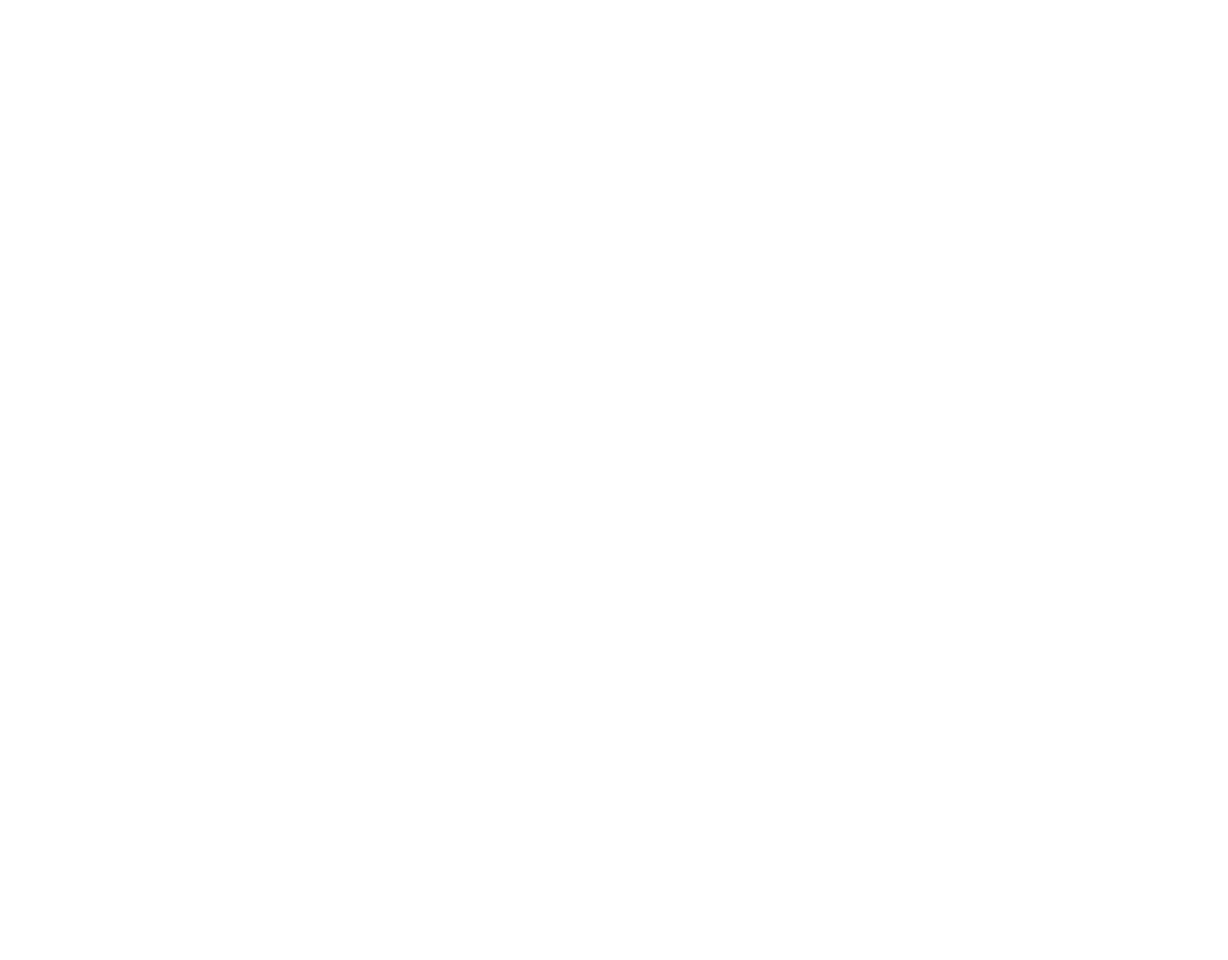
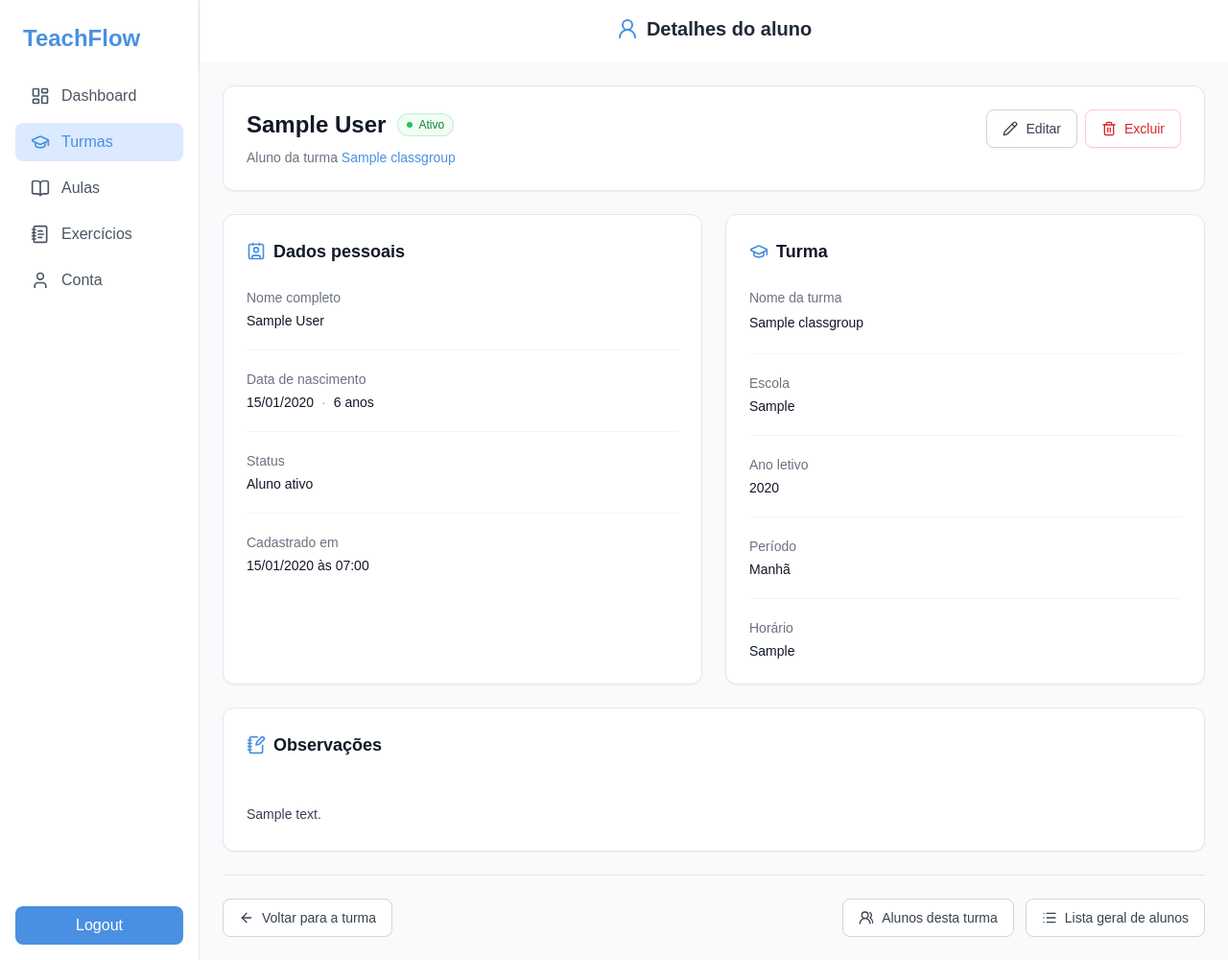
Before and after one commit to RenanDevKF/Projeto-TeachFlow, a Django app: page /class-groups/1/students/1/ in a window 1280 px wide. Before the commit the page is empty. Shown: the whole page at 96% size. Before the commit the page ends 800 px from the top, so only its background shows below. Run offline with Django 5.2, Linux system fonts and the light colour scheme; a user stored in the database is signed in; tables that the repository leaves empty hold one stand-in row (values such as "Sample post").

Commit message:
feat: cria página de detalhes do aluno

```diff
--- a/TeachFlow/Templates/students/student_detail.html
+++ b/TeachFlow/Templates/students/student_detail.html
@@ -0,0 +1,286 @@
+{% extends 'base.html' %}
+
+{% block title %}Detalhes do aluno{% endblock %}
+
+{% block page_title %}
+<span class="inline-flex items-center gap-2">
+    <i data-lucide="user-round" class="h-6 w-6 text-primary"></i>
+    <span>Detalhes do aluno</span>
+</span>
+{% endblock %}
+
+{% block content %}
+<div class="mx-auto max-w-5xl">
+
+    <!-- Cabeçalho do aluno -->
+    <div class="mb-6 rounded-xl border border-gray-200 bg-white p-6 shadow-sm">
+        <div class="flex flex-col gap-5 sm:flex-row sm:items-start sm:justify-between">
+
+            <!-- Identificação -->
+            <div class="min-w-0">
+                <div class="flex flex-wrap items-center gap-3">
+                    <h1 class="text-2xl font-bold text-gray-900">
+                        {{ student.first_name }} {{ student.last_name }}
+                    </h1>
+
+                    {% if student.is_active %}
+                        <span class="inline-flex items-center gap-1.5 rounded-full bg-green-50 px-2.5 py-1 text-xs font-medium text-green-700 ring-1 ring-inset ring-green-600/20">
+                            <span class="h-1.5 w-1.5 rounded-full bg-green-500"></span>
+                            Ativo
+                        </span>
+                    {% else %}
+                        <span class="inline-flex items-center gap-1.5 rounded-full bg-gray-100 px-2.5 py-1 text-xs font-medium text-gray-600 ring-1 ring-inset ring-gray-500/20">
+                            <span class="h-1.5 w-1.5 rounded-full bg-gray-400"></span>
+                            Inativo
+                        </span>
+                    {% endif %}
+                </div>
+
+                <p class="mt-2 text-sm text-gray-500">
+                    Aluno da turma
+                    <a
+                        href="{% url 'class_group_detail' student.class_group.id %}"
+                        class="font-medium text-primary hover:underline"
+                    >
+                        {{ student.class_group.name }}
+                    </a>
+                </p>
+            </div>
+
+            <!-- Ações -->
+            <div class="ml-auto flex flex-shrink-0 flex-wrap items-center justify-end gap-2">
+                <a
+                    href="{% url 'student_form' student.class_group.id student.id %}"
+                    class="inline-flex h-10 items-center justify-center gap-2 rounded-lg border border-gray-300 bg-white px-4 text-sm font-medium text-gray-700 shadow-sm transition-colors hover:bg-gray-50 focus:outline-none focus:ring-2 focus:ring-primary focus:ring-offset-2"
+                >
+                    <i data-lucide="pencil" class="h-4 w-4"></i>
+                    Editar
+                </a>
+
+                <form
+                    method="post"
+                    action="{% url 'student_delete' student.class_group.id student.id %}"
+                    onsubmit="return confirm('Deseja excluir permanentemente o aluno {{ student.first_name|escapejs }} {{ student.last_name|escapejs }}? Esta ação não poderá ser desfeita.');"
+                >
+                    {% csrf_token %}
+
+                    <button
+                        type="submit"
+                        class="inline-flex h-10 items-center justify-center gap-2 rounded-lg border border-red-200 bg-white px-4 text-sm font-medium text-red-600 shadow-sm transition-colors hover:bg-red-50 focus:outline-none focus:ring-2 focus:ring-red-500 focus:ring-offset-2"
+                    >
+                        <i data-lucide="trash-2" class="h-4 w-4"></i>
+                        Excluir
+                    </button>
+                </form>
+            </div>
+        </div>
+    </div>
+
+    <!-- Informações -->
+    <div class="grid grid-cols-1 gap-6 lg:grid-cols-2">
+
+        <!-- Dados pessoais -->
+        <section class="rounded-xl border border-gray-200 bg-white p-6 shadow-sm">
+            <div class="flex items-center gap-2">
+                <i data-lucide="contact" class="h-5 w-5 text-primary"></i>
+
+                <h2 class="text-lg font-semibold text-gray-900">
+                    Dados pessoais
+                </h2>
+            </div>
+
+            <dl class="mt-6 space-y-5">
+                <div>
+                    <dt class="text-sm font-medium text-gray-500">
+                        Nome completo
+                    </dt>
+
+                    <dd class="mt-1 text-sm font-medium text-gray-900">
+                        {{ student.first_name }} {{ student.last_name }}
+                    </dd>
+                </div>
+
+                <div class="border-t border-gray-100 pt-5">
+                    <dt class="text-sm font-medium text-gray-500">
+                        Data de nascimento
+                    </dt>
+
+                    <dd class="mt-1 flex flex-wrap items-center gap-x-2 gap-y-1 text-sm text-gray-900">
+                        {% if student.birth_date %}
+                            <span>{{ student.birth_date|date:"d/m/Y" }}</span>
+
+                            {% if student_age is not None %}
+                                <span class="text-gray-400">·</span>
+
+                                <span>
+                                    {{ student_age }}
+                                    {% if student_age == 1 %}
+                                        ano
+                                    {% else %}
+                                        anos
+                                    {% endif %}
+                                </span>
+                            {% endif %}
+                        {% else %}
+                            <span class="text-gray-400">Não informada</span>
+                        {% endif %}
+                    </dd>
+                </div>
+
+                <div class="border-t border-gray-100 pt-5">
+                    <dt class="text-sm font-medium text-gray-500">
+                        Status
+                    </dt>
+
+                    <dd class="mt-1 text-sm text-gray-900">
+                        {% if student.is_active %}
+                            Aluno ativo
+                        {% else %}
+                            Aluno inativo
+                        {% endif %}
+                    </dd>
+                </div>
+
+                <div class="border-t border-gray-100 pt-5">
+                    <dt class="text-sm font-medium text-gray-500">
+                        Cadastrado em
+                    </dt>
+
+                    <dd class="mt-1 text-sm text-gray-900">
+                        {{ student.created_at|date:"d/m/Y \à\s H:i" }}
+                    </dd>
+                </div>
+            </dl>
+        </section>
+
+        <!-- Dados da turma -->
+        <section class="rounded-xl border border-gray-200 bg-white p-6 shadow-sm">
+            <div class="flex items-center gap-2">
+                <i data-lucide="graduation-cap" class="h-5 w-5 text-primary"></i>
+
+                <h2 class="text-lg font-semibold text-gray-900">
+                    Turma
+                </h2>
+            </div>
+
+            <dl class="mt-6 space-y-5">
+                <div>
+                    <dt class="text-sm font-medium text-gray-500">
+                        Nome da turma
+                    </dt>
+
+                    <dd class="mt-1">
+                        <a
+                            href="{% url 'class_group_detail' student.class_group.id %}"
+                            class="text-sm font-medium text-gray-900 transition-colors hover:text-primary"
+                        >
+                            {{ student.class_group.name }}
+                        </a>
+                    </dd>
+                </div>
+
+                <div class="border-t border-gray-100 pt-5">
+                    <dt class="text-sm font-medium text-gray-500">
+                        Escola
+                    </dt>
+
+                    <dd class="mt-1 text-sm text-gray-900">
+                        {{ student.class_group.school }}
+                    </dd>
+                </div>
+
+                <div class="border-t border-gray-100 pt-5">
+                    <dt class="text-sm font-medium text-gray-500">
+                        Ano letivo
+                    </dt>
+
+                    <dd class="mt-1 text-sm text-gray-900">
+                        {{ student.class_group.year }}
+                    </dd>
+                </div>
+
+                <div class="border-t border-gray-100 pt-5">
+                    <dt class="text-sm font-medium text-gray-500">
+                        Período
+                    </dt>
+
+                    <dd class="mt-1 text-sm text-gray-900">
+                        {% if student.class_group.period %}
+                            {{ student.class_group.period }}
+                        {% else %}
+                            <span class="text-gray-400">Não informado</span>
+                        {% endif %}
+                    </dd>
+                </div>
+
+                <div class="border-t border-gray-100 pt-5">
+                    <dt class="text-sm font-medium text-gray-500">
+                        Horário
+                    </dt>
+
+                    <dd class="mt-1 text-sm text-gray-900">
+                        {% if student.class_group.schedule %}
+                            {{ student.class_group.schedule }}
+                        {% else %}
+                            <span class="text-gray-400">Não informado</span>
+                        {% endif %}
+                    </dd>
+                </div>
+            </dl>
+        </section>
+    </div>
+
+    <!-- Observações -->
+    <section class="mt-6 rounded-xl border border-gray-200 bg-white p-6 shadow-sm">
+        <div class="flex items-center gap-2">
+            <i data-lucide="notebook-pen" class="h-5 w-5 text-primary"></i>
+
+            <h2 class="text-lg font-semibold text-gray-900">
+                Observações
+            </h2>
+        </div>
+
+        {% if student.notes %}
+            <p class="mt-4 whitespace-pre-line text-sm leading-7 text-gray-700">
+                {{ student.notes }}
+            </p>
+        {% else %}
+            <div class="mt-4 rounded-lg bg-gray-50 px-4 py-5">
+                <p class="text-sm text-gray-500">
+                    Nenhuma observação foi registrada para este aluno.
+                </p>
+            </div>
+        {% endif %}
+    </section>
+
+    <!-- Navegação -->
+    <div class="mt-6 flex flex-col gap-3 border-t border-gray-200 pt-6 sm:flex-row sm:items-center sm:justify-between">
+        <a
+            href="{% url 'class_group_detail' student.class_group.id %}"
+            class="inline-flex h-10 items-center justify-center gap-2 rounded-lg border border-gray-300 bg-white px-4 text-sm font-medium text-gray-700 transition-colors hover:bg-gray-50"
+        >
+            <i data-lucide="arrow-left" class="h-4 w-4"></i>
+            Voltar para a turma
+        </a>
+
+        <div class="flex flex-col gap-3 sm:flex-row">
+            <a
+                href="{% url 'class_group_students' student.class_group.id %}"
+                class="inline-flex h-10 items-center justify-center gap-2 rounded-lg border border-gray-300 bg-white px-4 text-sm font-medium text-gray-700 transition-colors hover:bg-gray-50"
+            >
+                <i data-lucide="users-round" class="h-4 w-4"></i>
+                Alunos desta turma
+            </a>
+
+            <a
+                href="{% url 'student_list' %}"
+                class="inline-flex h-10 items-center justify-center gap-2 rounded-lg border border-gray-300 bg-white px-4 text-sm font-medium text-gray-700 transition-colors hover:bg-gray-50"
+            >
+                <i data-lucide="list" class="h-4 w-4"></i>
+                Lista geral de alunos
+            </a>
+        </div>
+    </div>
+
+</div>
+{% endblock %}
--- a/TeachFlow/core/views.py
+++ b/TeachFlow/core/views.py
@@ -716,6 +716,30 @@ class StudentDetailView(LoginRequiredMixin, TeacherRequiredMixin, DetailView):
             class_group__teacher=self.request.user.teacher_profile
         ).select_related('class_group')
 
+    def get_context_data(self, **kwargs):
+        context = super().get_context_data(**kwargs)
+        today = timezone.localdate()
+        birth_date = self.object.birth_date
+
+        if birth_date:
+            age = today.year - birth_date.year
+            birthday_has_not_occurred = (
+                today.month,
+                today.day,
+            ) < (
+                birth_date.month,
+                birth_date.day,
+            )
+
+            if birthday_has_not_occurred:
+                age -= 1
+
+            context['student_age'] = age
+        else:
+            context['student_age'] = None
+
+        return context
+
 @method_decorator(csrf_protect, name='dispatch')
 class StudentCreateView(LoginRequiredMixin, TeacherRequiredMixin, CreateView):
     model = Student
--- a/TeachFlow/static/css/build.css
+++ b/TeachFlow/static/css/build.css
@@ -1029,6 +1029,10 @@ video {
   max-width: 20rem;
 }
 
+.max-w-5xl {
+  max-width: 64rem;
+}
+
 .flex-1 {
   flex: 1 1 0%;
 }
@@ -1214,6 +1218,12 @@ video {
   margin-bottom: calc(2rem * var(--tw-space-y-reverse));
 }
 
+.space-y-5 > :not([hidden]) ~ :not([hidden]) {
+  --tw-space-y-reverse: 0;
+  margin-top: calc(1.25rem * calc(1 - var(--tw-space-y-reverse)));
+  margin-bottom: calc(1.25rem * var(--tw-space-y-reverse));
+}
+
 .divide-y > :not([hidden]) ~ :not([hidden]) {
   --tw-divide-y-reverse: 0;
   border-top-width: calc(1px * calc(1 - var(--tw-divide-y-reverse)));
@@ -1678,6 +1688,11 @@ video {
   padding-bottom: 2rem;
 }
 
+.py-5 {
+  padding-top: 1.25rem;
+  padding-bottom: 1.25rem;
+}
+
 .pb-6 {
   padding-bottom: 1.5rem;
 }
@@ -1720,6 +1735,10 @@ video {
 
 .pr-4 {
   padding-right: 1rem;
+}
+
+.pt-5 {
+  padding-top: 1.25rem;
 }
 
 .text-left {
@@ -2511,6 +2530,10 @@ input[type="date"]::-webkit-calendar-picker-indicator {
     grid-template-columns: repeat(3, minmax(0, 1fr));
   }
 
+  .lg\:grid-cols-2 {
+    grid-template-columns: repeat(2, minmax(0, 1fr));
+  }
+
   .lg\:flex-row {
     flex-direction: row;
   }
```
